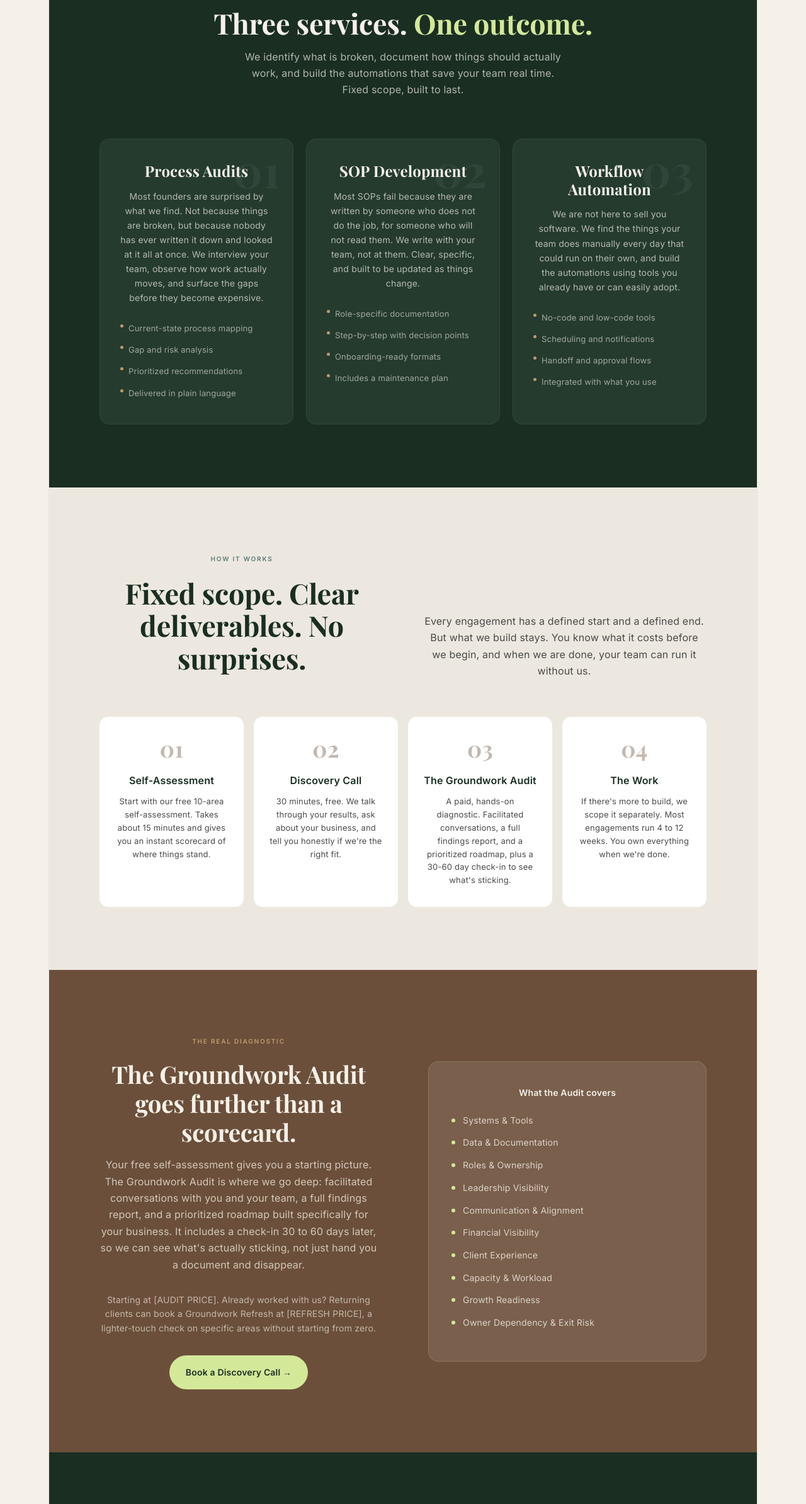
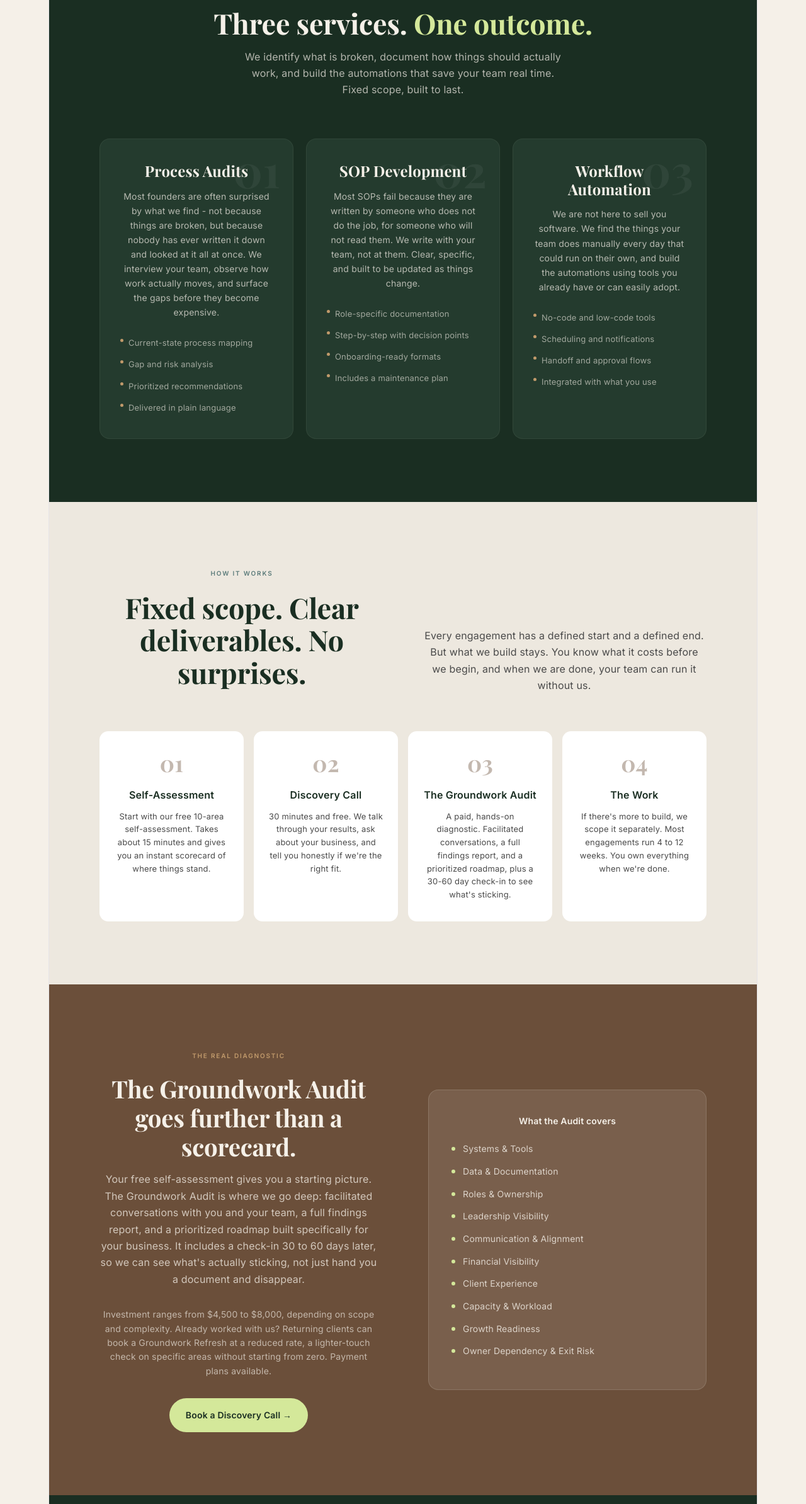
Before and after one commit to JenniferGroundwork/Groundwork, a React (Vite) app: page / in a window 1280 px wide. Shown: the part 2157-4545 px from the top of the page at 63% size. Built offline with nearby package versions, Linux system fonts and the light colour scheme.

Commit message:
More edits

```diff
--- a/src/Home.jsx
+++ b/src/Home.jsx
@@ -608,7 +608,7 @@ export default function GroundworkHome() {
               {
                 num: "01",
                 h3: "Process Audits",
-                p: "Most founders are surprised by what we find. Not because things are broken, but because nobody has ever written it down and looked at it all at once. We interview your team, observe how work actually moves, and surface the gaps before they become expensive.",
+                p: "Most founders are often surprised by what we find - not because things are broken, but because nobody has ever written it down and looked at it all at once. We interview your team, observe how work actually moves, and surface the gaps before they become expensive.",
                 bullets: ["Current-state process mapping", "Gap and risk analysis", "Prioritized recommendations", "Delivered in plain language"]
               },
               {
@@ -651,7 +651,7 @@ export default function GroundworkHome() {
           <div className="steps">
             {[
               { num: "01", h3: "Self-Assessment", p: "Start with our free 10-area self-assessment. Takes about 15 minutes and gives you an instant scorecard of where things stand." },
-              { num: "02", h3: "Discovery Call", p: "30 minutes, free. We talk through your results, ask about your business, and tell you honestly if we're the right fit." },
+              { num: "02", h3: "Discovery Call", p: "30 minutes and free. We talk through your results, ask about your business, and tell you honestly if we're the right fit." },
               { num: "03", h3: "The Groundwork Audit", p: "A paid, hands-on diagnostic. Facilitated conversations, a full findings report, and a prioritized roadmap, plus a 30-60 day check-in to see what's sticking." },
               { num: "04", h3: "The Work", p: "If there's more to build, we scope it separately. Most engagements run 4 to 12 weeks. You own everything when we're done." }
             ].map((step) => (
@@ -674,7 +674,7 @@ export default function GroundworkHome() {
               Your free self-assessment gives you a starting picture. The Groundwork Audit is where we go deep: facilitated conversations with you and your team, a full findings report, and a prioritized roadmap built specifically for your business. It includes a check-in 30 to 60 days later, so we can see what's actually sticking, not just hand you a document and disappear.
             </p>
             <p className="audit-price-note">
-              Starting at [AUDIT PRICE]. Already worked with us? Returning clients can book a Groundwork Refresh at [REFRESH PRICE], a lighter-touch check on specific areas without starting from zero.
+              Investment ranges from $4,500 to $8,000, depending on scope and complexity. Already worked with us? Returning clients can book a Groundwork Refresh at a reduced rate, a lighter-touch check on specific areas without starting from zero. Payment plans available.
             </p>
             <a href="mailto:jennifer@groundworkconsult.ca" className="btn-primary">Book a Discovery Call &rarr;</a>
           </div>
```
